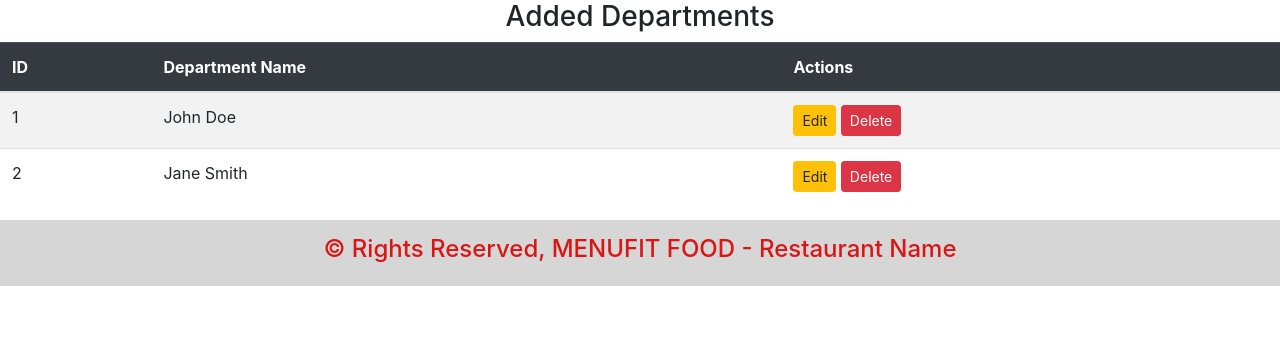
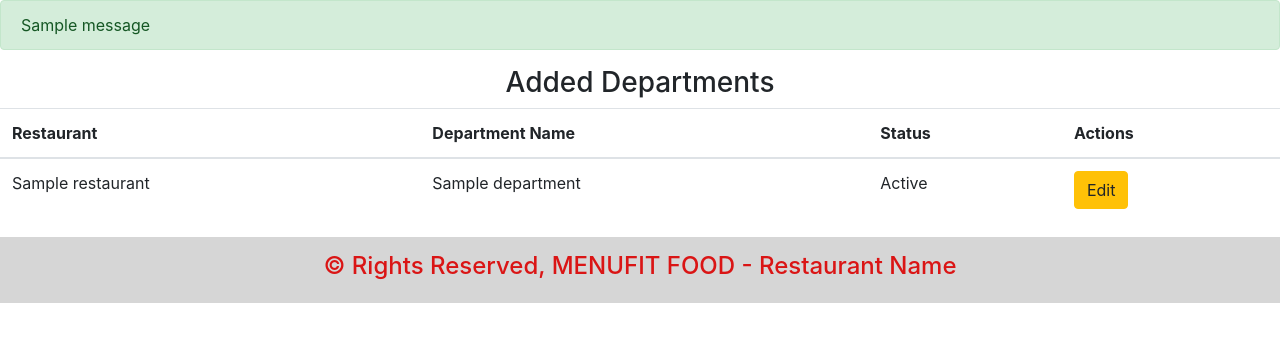
Before and after one commit to TubanjeTech/menufitfood, a Flask app: page /manager/deps in a window 1280 px wide. Shown: the part 130-472 px from the top of the page. Run offline with Flask 3, Linux system fonts and the light colour scheme; tables that the repository leaves empty hold one stand-in row (values such as "Sample post"); one stand-in notice (Sample message) is shown; some libraries are stand-ins or nearby versions.

Commit message:
even more code updates

```diff
--- a/app/forms.py
+++ b/app/forms.py
@@ -206,9 +206,23 @@ class AddDepForm(FlaskForm):
         ('inactive', 'Inactive')
     ], validators=[DataRequired()])
 
-    submit = SubmitField('Add Department')
+    submit_dep = SubmitField('Add Department')
 
     def __init__(self, *args, **kwargs):
         super(AddDepForm, self).__init__(*args, **kwargs)
         # Populate restaurant_id choices
         self.restaurant_id.choices = [(r.id, r.rest_name) for r in Restaurants.query.all()]
+
+class EditDepForm(FlaskForm):
+
+    dep_name = StringField(
+        'Add Department Name',
+        validators=[DataRequired(), Length(max=100)]
+    )
+
+    status = SelectField('Status', choices=[
+        ('active', 'Active'),
+        ('inactive', 'Inactive')
+    ], validators=[DataRequired()])
+
+    submit_edt_dep = SubmitField('Edit Department')
--- a/app/managers.py
+++ b/app/managers.py
@@ -2,11 +2,11 @@ import os
 from flask import Blueprint, app, render_template, redirect, request, flash, current_app, url_for
 from werkzeug.utils import secure_filename
 from werkzeug.security import generate_password_hash
-from app.models import Account, Dishes, MenuCategories, Restaurants, Staff
+from app.models import Account, Departments, Dishes, MenuCategories, Restaurants, Staff
 from . import db
-from .forms import (AddCatForm, AddDCatForm, AddDepartmentForm, CreateRestaurantForm,
-                    EditAccountForm, AccountForm, EditCattForm, EditDCattForm,
-                    EditDepartmentForm, EditRestaurantForm, EditStaffForm,
+from .forms import (AddCatForm, AddDCatForm, AddDepForm, CreateRestaurantForm,
+                    EditAccountForm, AccountForm, EditCattForm, EditDCattForm, EditDepForm,
+                    EditRestaurantForm, EditStaffForm,
                     SALoginForm, StaffForm)
 
 managers = Blueprint('managers', __name__)
@@ -347,9 +347,54 @@ def delete_staff(staff_id):
 
 @managers.route('/deps', methods=['GET', 'POST'])
 def deps():
-    forms = AddDepartmentForm()
-    form = EditDepartmentForm()
-    return render_template('manager/deps.html', form=form, forms=forms)
+    form = AddDepForm()
+    departments = Departments.query.join(Restaurants).all()
+
+    if form.validate_on_submit():
+        try:
+            # Create a new department instance
+            new_department = Departments(
+                restaurant_id=form.restaurant_id.data,
+                dep_name=form.dep_name.data,
+                status=form.status.data
+            )
+
+            # Add to the database
+            db.session.add(new_department)
+            db.session.commit()
+
+            flash('Department added successfully!', 'success')
+            return redirect(url_for('managers.deps'))  # Redirect to the department list (or relevant page)
+
+        except Exception as e:
+            db.session.rollback()
+            flash(f'Error adding department: {str(e)}', 'danger')
+
+    return render_template('manager/deps.html', form=form, departments=departments)
+
+
+@managers.route('/edit_deps/<int:department_id>', methods=['GET', 'POST'])
+def edit_deps(department_id):
+    department = Departments.query.get_or_404(department_id)  # Fetch department based on ID
+    form = EditDepForm(obj=department)  # Pre-populate form with existing data
+
+    if form.validate_on_submit():
+        try:
+            # Update the department's attributes
+            department.dep_name = form.dep_name.data
+            department.status = form.status.data # You can optionally allow the restaurant to be edited too
+
+            # Commit the changes to the database
+            db.session.commit()
+
+            flash('Department updated successfully!', 'success')
+            return redirect(url_for('managers.deps'))  # Redirect back to the department list
+
+        except Exception as e:
+            db.session.rollback()
+            flash(f'Error updating department: {str(e)}', 'danger')
+
+    return render_template('manager/edit_dep.html', form=form, department=department)
 
 @managers.route('/cat', methods=['GET', 'POST'])
 def cat():
--- a/app/templates/manager/deps.html
+++ b/app/templates/manager/deps.html
@@ -90,6 +90,18 @@
             </ul>
         </div>
     </nav>
+    {% with messages = get_flashed_messages(with_categories=true) %}
+        {% if messages %}
+            <div>
+            {% for category, message in messages %}
+                <div class="alert alert-{{ category }}" role="alert">
+                {{ message }}
+                </div>
+            {% endfor %}
+            </div>
+        {% endif %}
+        {% endwith %}
+
 
     <!-- Modal for Adding Restaurant -->
     <div class="modal fade" id="adddepModal" tabindex="-1" role="dialog" aria-labelledby="adddepModalLabel" aria-hidden="true">
@@ -106,11 +118,20 @@
                     <form method="POST" enctype="multipart/form-data">
                         {{ form.hidden_tag() }}
                         <div>
+                            {{ form.restaurant_id.label }}: {{ form.restaurant_id(class="form-control") }}
+                        </div>
+
+                        <div>
                             {{ form.dep_name.label }}: {{ form.dep_name(class="form-control") }}
                         </div>
+
                         <div>
-                            {{ form.submit(class="btn btn-primary") }}
+                            {{ form.status.label }}: {{ form.status(class="form-control") }}
                         </div>
+                        <div>
+                            {{ form.submit_dep(class="btn btn-primary") }}
+                        </div>
+
                     </form>
                 </div>
             </div>
@@ -118,74 +139,33 @@
     </div>
 <!-- Table to display added restaurants -->
 
-    <!-- Edit Restaurant Modal -->
-<div class="modal fade" id="editDepModal" tabindex="-1" role="dialog" aria-labelledby="editDepModalLabel" aria-hidden="true">
-
-    <div class="modal-dialog" role="document">
-        <div class="modal-content">
-            <div class="modal-header">
-                <h5 class="modal-title" id="editDepModalLabel">Edit Department</h5>
-                <button type="button" class="close" data-dismiss="modal" aria-label="Close">
-                    <span aria-hidden="true">&times;</span>
-                </button>
-            </div>
-            <div class="modal-body">
-                <form method="POST" enctype="multipart/form-data" class="p-4 border rounded shadow-sm bg-light">
-                    {{ form.hidden_tag() }}
-                    <div class="mb-3">
-                        {{ form.dep_name.label(class="form-label") }}
-                        {{ form.dep_name(class="form-control", value="John Doe") }}
-                    </div>
-
-                    <div class="text-end">
-                        {{ form.submit(class="btn btn-primary") }}
-                        <a href="" class="btn btn-secondary">Cancel</a>
-                    </div>
-                </form>
-            </div>
-        </div>
-    </div>
-</div>
-
-<!-- Updated Restaurant Table with Edit Button -->
-
     <h3 class="text-center">Added Departments</h3>
-    <table class="table table-hover table-striped">
-        <thead class="table-dark">
+    <table class="table">
+        <thead>
             <tr>
-                <th>ID</th>
+                <th>Restaurant</th>
                 <th>Department Name</th>
+                <th>Status</th>
                 <th>Actions</th>
             </tr>
         </thead>
         <tbody>
-            <!-- Dummy Data -->
+            {% for department in departments %}
             <tr>
-                <td>1</td>
-                <td>John Doe</td>
+                <td>{{ department.restaurant.rest_name }}</td>
+                <td>{{ department.dep_name }}</td>
+                <td>{{ department.status }}</td>
                 <td>
-                    <button class="btn btn-warning btn-sm" data-toggle="modal" data-target="#editDepModal" >Edit</button>
-                    <button class="btn btn-danger btn-sm">Delete</button>
+                    <a href="{{ url_for('managers.edit_deps', department_id=department.id) }}" class="btn btn-warning">Edit</a>
+                    <!-- You can add a delete button here too -->
                 </td>
             </tr>
-            <tr>
-                <td>2</td>
-                <td>Jane Smith</td>
-                <td>
-                    <button class="btn btn-warning btn-sm" data-toggle="modal" data-target="#editDepModal" >Edit</button>
-                    <button class="btn btn-danger btn-sm">Delete</button>
-                </td>
-            </tr>
+            {% endfor %}
         </tbody>
     </table>
 
 
-<script>
-    // Populate the edit modal with existing restaurant information
-    function populateEditModal(dep_name) {
-        document.getElementById('edit_dep_name').value = name;
-    }
-</script>
+
 
 
 <script src="https://code.jquery.com/jquery-3.5.1.slim.min.js"></script>
```
Also changed, not shown: app/templates/manager/edit_dep.html (added, +53 -0 lines).
